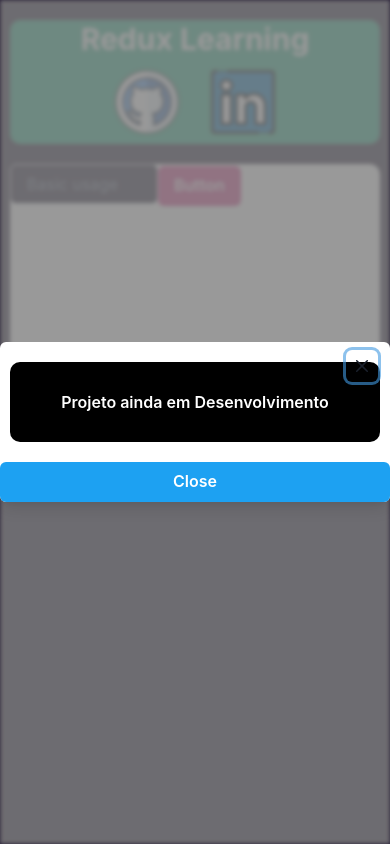
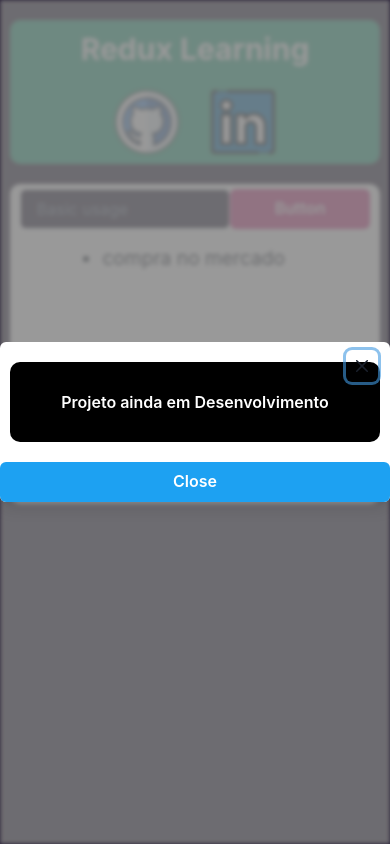
Before and after one commit to denner-august/Redux-Learning, a React (Vite) app in the folder redux-learning/: page / in a window 390 px wide. Built offline with nearby package versions, Linux system fonts and the light colour scheme.

Commit message:
responsividade começando a parte da listagem de itens

```diff
--- a/redux-learning/src/components/header/index.tsx
+++ b/redux-learning/src/components/header/index.tsx
@@ -1,5 +1,5 @@
 import { Heading } from "@chakra-ui/react";
-import "./styles.module.scss";
+import styles from "./styles.module.scss";
 import ImageGithub from "../../assets/github.png";
 import ImageLinkedin from "../../assets/linkedin.png";
 export default function Header() {
@@ -7,8 +7,8 @@ export default function Header() {
   const linkedin = ImageLinkedin;
 
   return (
-    <header>
-      <Heading>Redux Learning</Heading>
+    <header className={styles.header}>
+      <Heading className={styles.h1}>Redux Learning</Heading>
       <nav>
         <ul>
           <li>
--- a/redux-learning/src/components/header/styles.module.scss
+++ b/redux-learning/src/components/header/styles.module.scss
@@ -18,7 +18,7 @@ header{
 
     color: #ffff;
 
-    h1{
+    .h1{
         text-align: center;
         margin: 10px 0px;
     }
--- a/redux-learning/src/components/to-do/index.tsx
+++ b/redux-learning/src/components/to-do/index.tsx
@@ -1,9 +1,13 @@
-import "./styles.module.scss";
+import styles from "./styles.module.scss";
 import Input from "./input/index";
 export default function ListToDo() {
   return (
-    <main>
+    <main className={styles.main}>
       <Input />
+
+      <ul className={styles.listCompras}>
+        <li>compra no mercado</li>
+      </ul>
     </main>
   );
 }
--- a/redux-learning/src/components/to-do/input/index.tsx
+++ b/redux-learning/src/components/to-do/input/index.tsx
@@ -1,10 +1,13 @@
-import { Input, Button } from "@chakra-ui/react";
+import styles from "./styles.module.scss";
+
+import { Input, Button, Stack } from "@chakra-ui/react";
 
 export default function InputValue() {
   return (
-    <div className="ContentMain">
+    <div className={styles.Container}>
       <Input
-        w="40%"
+        minWidth={200}
+        w="60%"
         bgColor="#251d35"
         color="white"
         placeholder="Basic usage"
@@ -13,7 +16,9 @@ export default function InputValue() {
         }
       />
 
-      <Button colorScheme="pink">Button</Button>
+      <Button flex={1} colorScheme="pink">
+        Button
+      </Button>
     </div>
   );
 }
--- /dev/null
+++ b/redux-learning/src/components/to-do/input/styles.module.scss
@@ -0,0 +1,20 @@
+.Container{
+    display: flex;
+    justify-content: space-evenly;
+    align-items: center;
+
+
+    min-height: 50px;
+    height: auto;
+    width: auto;
+    max-width: 90%;
+    margin: 0 auto;
+    padding: 0px 10px;
+
+}
+
+@media screen and (max-width: 470px) {
+    .Container{
+        max-width: 100%;
+    }
+}
--- a/redux-learning/src/components/to-do/styles.module.scss
+++ b/redux-learning/src/components/to-do/styles.module.scss
@@ -1,11 +1,28 @@
 main{
-
     min-height: 20rem;
     height: auto;
     max-width: 70%;
     margin: 0 auto;
     border-radius: 10px;
-    background-color: white;
+    background-color: #ffff;
+}
+
+.listCompras{
+    max-width: 50%;
+    margin: 0 auto;
+    margin-top: 10px;
+
+    list-style-type: disc;
+    display: flex;
+    flex-direction: column;
+
+    // align-items: center;
+    // justify-content: center;
+    // background-color: red;
+
+    li{
+        font-size: clamp(0.9rem, 1.2rem, 1.5rem )
+    }
 }
 
 @media screen and (max-width:410px) {
--- a/redux-learning/src/main.tsx
+++ b/redux-learning/src/main.tsx
@@ -8,7 +8,7 @@ import { mode } from "@chakra-ui/theme-tools";
 
 import { Provider } from "react-redux";
 import store from "./redux/store";
-import GlobalStyle from "./styles/globa";
+import "./styles/global.scss";
 
 const theme = extendTheme({
   styles: {
@@ -25,7 +25,6 @@ ReactDOM.createRoot(document.getElementById("root")!).render(
     <ChakraProvider theme={theme}>
       <Provider store={store}>
         <App />
-        <GlobalStyle />
       </Provider>
     </ChakraProvider>
   </React.StrictMode>
--- a/redux-learning/src/redux/reducer.tsx
+++ b/redux-learning/src/redux/reducer.tsx
@@ -8,9 +8,11 @@ export const ModalConfig = createSlice({
   reducers: {
     openModal: (state: { value: boolean }) => {
       state.value = true;
+      // setModal(true);
     },
     CloseModal: (state: { value: boolean }) => {
       state.value = false;
+      // setModal(false);
     },
   },
 });
--- a/redux-learning/src/styles/globa.ts
+++ b/redux-learning/src/styles/global.scss
@@ -1,7 +1,4 @@
-import { createGlobalStyle } from "styled-components";
-
-const GlobalStyle = createGlobalStyle`
-  *{
+*{
     margin:0;
     padding: 0;
     box-sizing: border-box;
@@ -13,7 +10,4 @@ body{
     ul{
         list-style: none;
     }
-    }
-`;
-
-export default GlobalStyle;
+}
```
